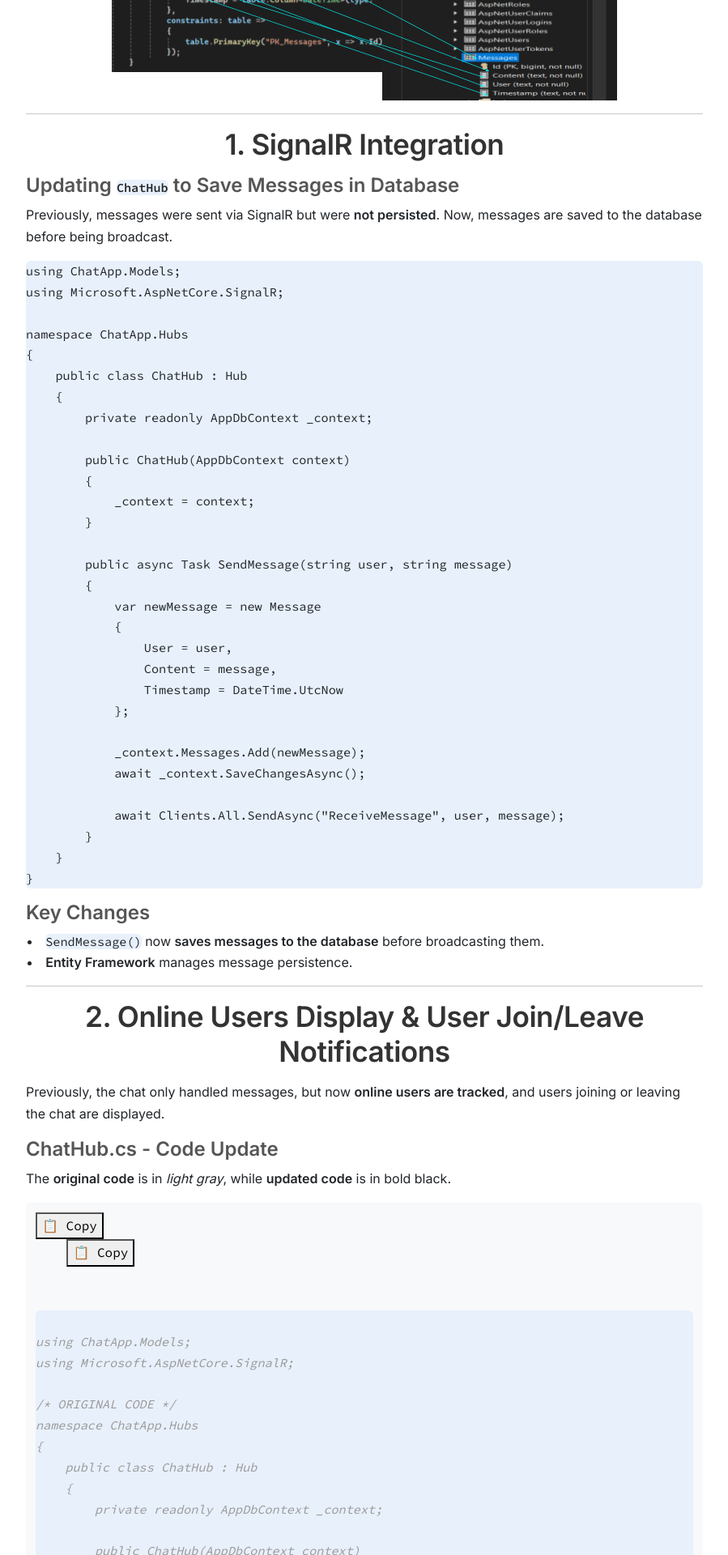
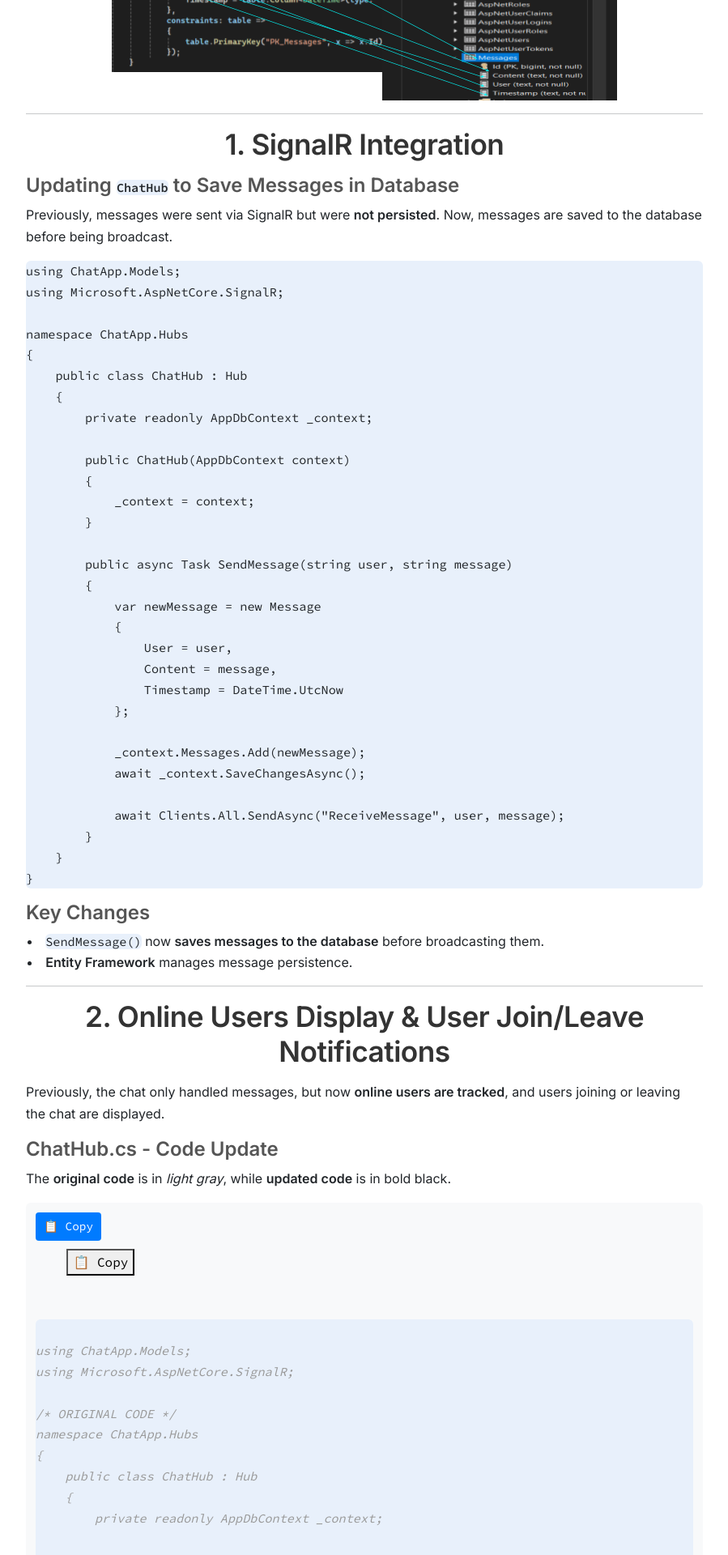
Before and after one commit to JWalshe86/ChatApp, a Jekyll site: the page built from docs/ChatAppPartTwo.md, in a window 1280 px wide. Shown: the part 4480-6400 px from the top of the page at 81% size, without its empty margins (190-1089 px from the left). Built offline with Jekyll 4.4.1, drawn with Linux system fonts in a browser that asks for light colours.

Commit message:
Update custom.css

```diff
--- a/docs/assets/css/custom.css
+++ b/docs/assets/css/custom.css
@@ -154,3 +154,19 @@ pre, code {
     font-family: 'Source Code Pro', monospace;
     white-space: pre-wrap; /* Ensures wrapping */
 }
+
+.copy-button {
+    background: #007bff;
+    color: white;
+    border: none;
+    padding: 5px 10px;
+    border-radius: 4px;
+    cursor: pointer;
+    font-size: 0.9rem;
+    margin-bottom: 10px;
+    transition: background 0.3s ease;
+}
+
+.copy-button:hover {
+    background: #0056b3;
+}
```
